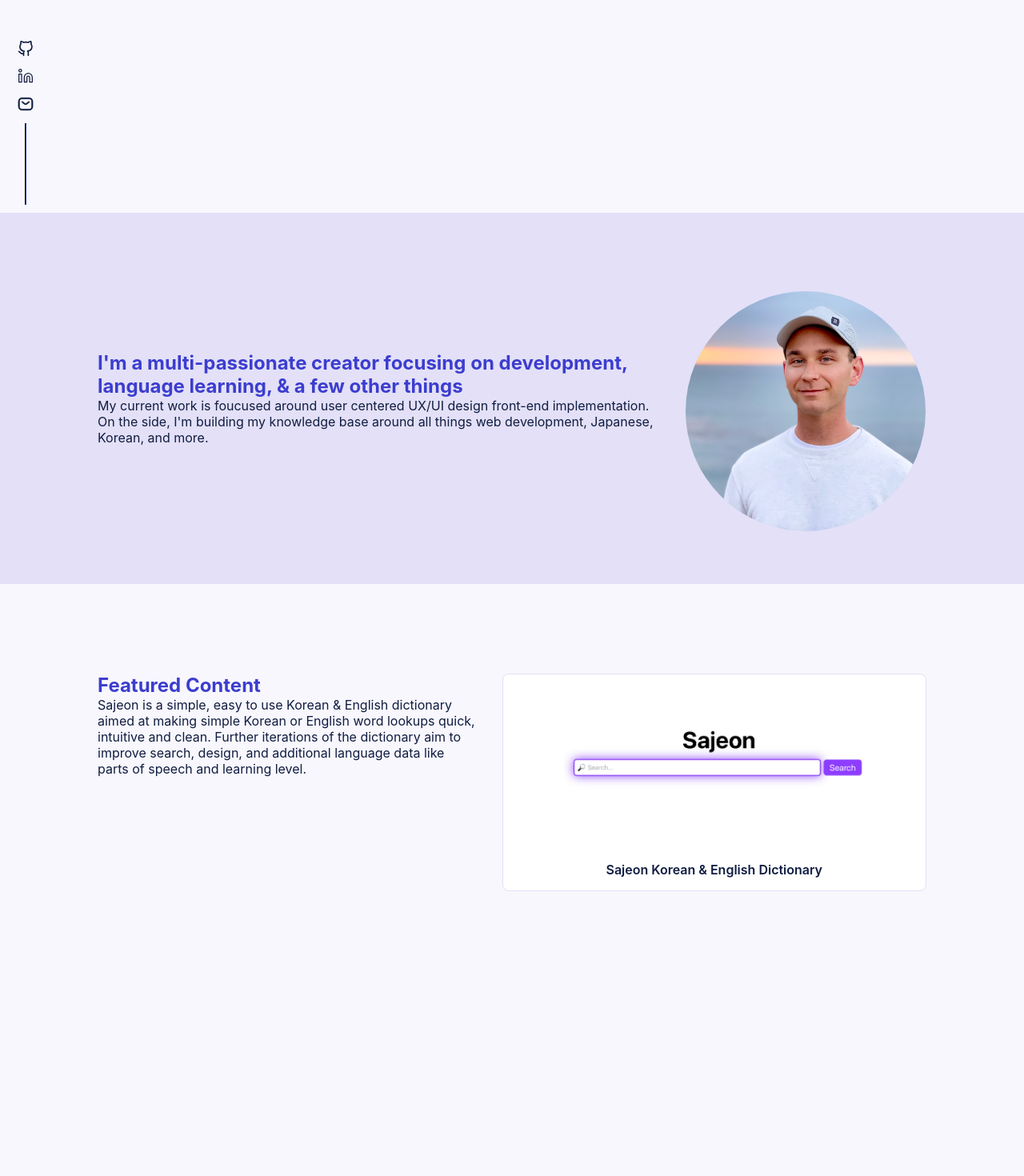
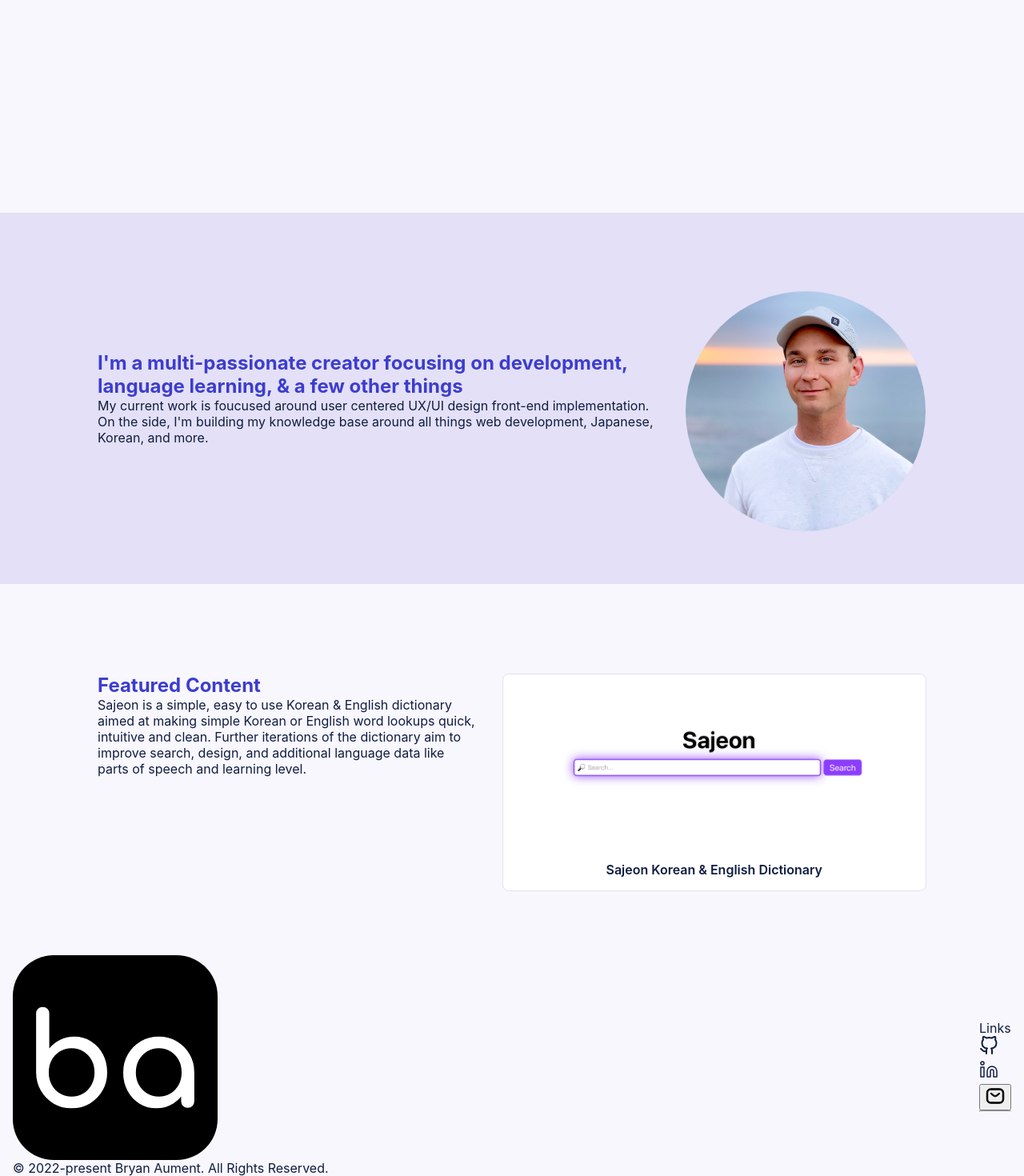
Before and after one commit to BryanAM/portfolio, a React (Create React App) app: page / in a window 1280 px wide. Shown: the part 534-2004 px from the top of the page at 80% size. Before the commit the page ends 1728 px from the top, so only its background shows below. Built offline with nearby package versions, Linux system fonts and the light colour scheme.

Commit message:
removed social pole

```diff
--- a/src/App.jsx
+++ b/src/App.jsx
@@ -7,7 +7,7 @@ import {
 } from 'react-router-dom';
 import { useTheme } from './contexts/themeContext';
 import Landing from './views/Landing/Landing';
-import { Menu, SocialPole } from './components/index';
+import { Menu, Footer } from './components/index';
 import UnderConstruction from './views/UnderConstruction/UnderConstruction';
 
 function App() {
@@ -24,7 +24,7 @@ function App() {
           <Route path="/*" element={<UnderConstruction />} />
         </Routes>
       </BrowserRouter>
-      <SocialPole />
+      <Footer />
     </div>
   );
 }
--- /dev/null
+++ b/src/components/Footer/Footer.jsx
@@ -0,0 +1,41 @@
+import React from 'react';
+import { motion } from 'framer-motion';
+import Stack from '../Stack/Stack';
+import { ReactComponent as MeIcon } from '../../assets/pictograms/me.svg';
+import { ReactComponent as GithubIcon } from '../../assets/pictograms/github.svg';
+import { ReactComponent as EmailIcon } from '../../assets/pictograms/sms.svg';
+import { ReactComponent as LinkedInIcon } from '../../assets/pictograms/linkedin.svg';
+import './footer.scss';
+
+function Footer() {
+  const handleOnClick = () => {
+    window.location = "mailto:bryaument@gmail.com?subject=Hi, I'm reaching out from your website";
+  };
+  return (
+    <div className="footer">
+      <Stack className="footer-outer-stack" flexDirection="row" alignItems="center" justifyContent="space-between">
+        <Stack flexDirection="column">
+          <MeIcon />
+          <p>© 2022-present Bryan Aument. All Rights Reserved.</p>
+        </Stack>
+        <Stack flexDirection="column">
+          <p>Links</p>
+          <Stack className="footer-links-stack" flexDirection="column" alignContent="center">
+            <motion.a whileHover={{ scale: 1.05 }} whileTap={{ scale: 0.9 }} href="https://github.com/BryanAM" className="social-pole-link" aria-label="github link" target="_blank" rel="noopener noreferrer">
+              <GithubIcon className="social-pole-github-icon" />
+            </motion.a>
+            <motion.a whileHover={{ scale: 1.05 }} whileTap={{ scale: 0.9 }} href="https://www.linkedin.com/in/bryanaument/" className="social-pole-link" aria-label="github link" target="_blank" rel="noopener noreferrer">
+              <LinkedInIcon className="social-pole-linkin-icon" />
+            </motion.a>
+            <motion.button whileHover={{ scale: 1.05 }} whileTap={{ scale: 0.9 }} className="social-pole-mail-button" type="button" aria-label="email button" onClick={handleOnClick}>
+              <EmailIcon className="social-pole-email-icon" />
+            </motion.button>
+            <hr className="social-pole-bar" />
+          </Stack>
+        </Stack>
+      </Stack>
+    </div>
+  );
+}
+
+export default Footer;
--- /dev/null
+++ b/src/components/Footer/footer.scss
@@ -0,0 +1,8 @@
+.footer {
+  width: 100%;
+  background-color: var(--app-bg-color);
+  .footer-outer-stack {
+    width: 100%;
+    padding: 0 16px;
+  }
+}
--- a/src/components/SocialPole/SocialPole.jsx
+++ /dev/null
@@ -1,30 +0,0 @@
-import React from 'react';
-import { motion } from 'framer-motion';
-import { ReactComponent as GithubIcon } from '../../assets/pictograms/github.svg';
-import { ReactComponent as EmailIcon } from '../../assets/pictograms/sms.svg';
-import { ReactComponent as LinkedInIcon } from '../../assets/pictograms/linkedin.svg';
-import Stack from '../Stack/Stack';
-import './socialPole.scss';
-
-function SocialPole() {
-  const handleOnClick = () => {
-    window.location = "mailto:bryaument@gmail.com?subject=Hi, I'm reaching out from your website";
-  };
-
-  return (
-    <Stack className="social-pole" flexDirection="column" alignContent="center">
-      <motion.a whileHover={{ scale: 1.05 }} whileTap={{ scale: 0.9 }} href="https://github.com/BryanAM" className="social-pole-link" aria-label="github link" target="_blank" rel="noopener noreferrer">
-        <GithubIcon className="social-pole-github-icon" />
-      </motion.a>
-      <motion.a whileHover={{ scale: 1.05 }} whileTap={{ scale: 0.9 }} href="https://www.linkedin.com/in/bryanaument/" className="social-pole-link" aria-label="github link" target="_blank" rel="noopener noreferrer">
-        <LinkedInIcon className="social-pole-linkin-icon" />
-      </motion.a>
-      <motion.button whileHover={{ scale: 1.05 }} whileTap={{ scale: 0.9 }} className="social-pole-mail-button" type="button" aria-label="email button" onClick={handleOnClick}>
-        <EmailIcon className="social-pole-email-icon" />
-      </motion.button>
-      <hr className="social-pole-bar" />
-    </Stack>
-  );
-}
-
-export default SocialPole;
--- a/src/components/SocialPole/socialPole.scss
+++ /dev/null
@@ -1,77 +0,0 @@
-@use '../../assets/variables';
-
-.social-pole {
-  align-items: center;
-  display: none;
-  flex-direction: column;
-  padding: 0 variables.$rhythm * 2;
-
-
-  > * {
-    margin-bottom: 10px;
-  }
-
-  a.social-pole-link {
-    border-bottom: none;
-  }
-
-  &-github-icon {
-    width: 20px;
-    color: var(--app-text-color);
-    height: auto;
-
-    &:hover {
-      color: var(--app-accent-color);
-    }
-
-  }
-
-  .social-pole-link {
-    .social-pole-linkin-icon {
-      width: 20px;
-      color: var(--app-text-color);
-      height: auto;
-
-      &:hover {
-        color: var(--app-accent-color);
-      }
-    }
-  }
-
-  .social-pole-mail-button {
-    .social-pole-email-icon {
-      width: 20px;
-      color: var(--app-text-color);
-      height: auto;
-
-      &:hover {
-        color: var(--app-accent-color);
-      }
-    }
-  }
-
-
-  &-mail-button {
-    background: none;
-    color: var(--app-text-color);
-    border: none;
-    cursor: pointer;
-
-  }
-
-  &-bar {
-    height: 100px;
-    border-color: var(--app-text-color);
-    width: 0;
-  }
-}
-
-
-@media (min-width: variables.$large) {
-  .social-pole {
-    display: flex;
-    position: fixed;
-    bottom: 0;
-    align-self: flex-start;
-  }
-}
--- a/src/components/Stack/stack.scss
+++ b/src/components/Stack/stack.scss
@@ -1,5 +1,6 @@
 .stack {
   display: flex;
+
   > * {
     margin: 0;
   }
--- a/src/components/index.js
+++ b/src/components/index.js
@@ -1,5 +1,5 @@
 import Card from './Card/Card';
-import SocialPole from './SocialPole/SocialPole';
+import Footer from './Footer/Footer';
 import Stack from './Stack/Stack';
 import Menu from './Menu/Menu';
 
@@ -7,7 +7,7 @@ export {
   // need to figure out how to get around this default stuff
   // eslint-disable-next-line import/prefer-default-export
   Card,
-  SocialPole,
+  Footer,
   Stack,
   Menu,
 };
```
Also changed, not shown: 1 other file (tests, documents, lock files or other folders).
